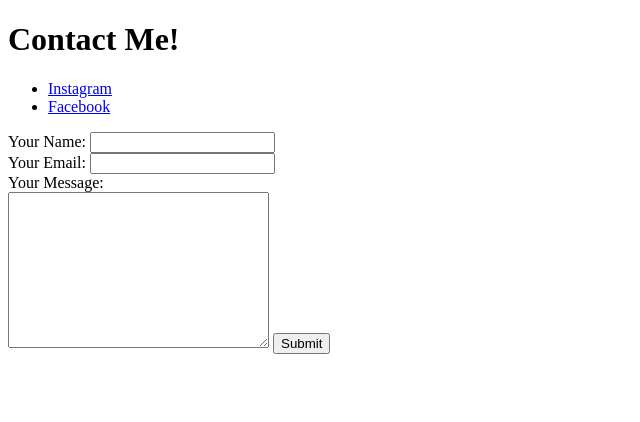
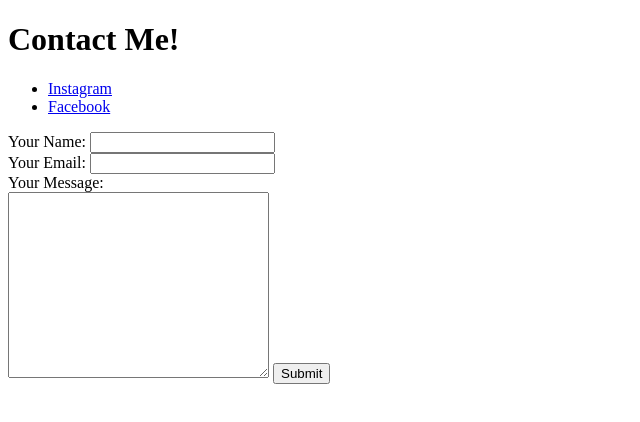
Before and after one commit to ThomasHollink/CV, a plain HTML site: page Contact me!.html in a window 1280 px wide. Shown: the whole page, without its empty margins (0-640 px from the left). Drawn offline with Linux system fonts and the light colour scheme.

Commit message:
changed the rows from 10 to 12

```diff
--- a/Contact me!.html
+++ b/Contact me!.html
@@ -23,7 +23,7 @@
     <br>
     <label>Your Message:</label>
     <br>
-    <textarea name="Your Message" rows="10" cols="30"></textarea>
+    <textarea name="Your Message" rows="12" cols="30"></textarea>
     <input type="submit">
   </form>
 </body>
```
